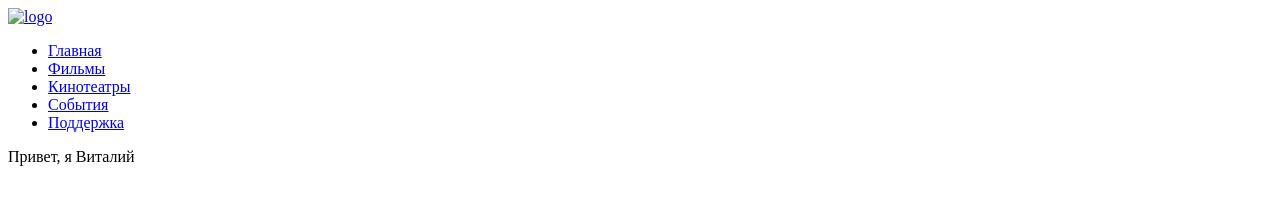
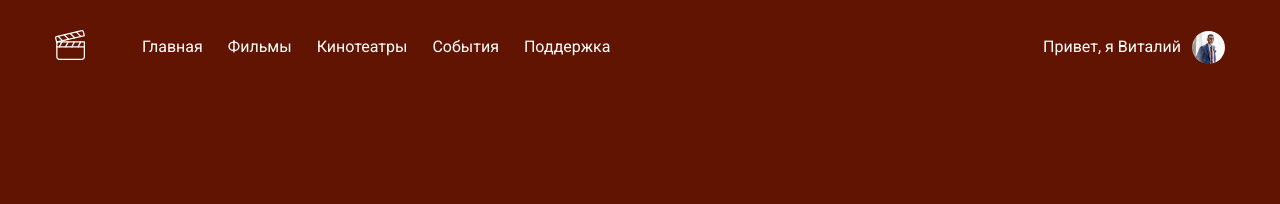
Before and after one commit to Vitaly9898/teatr, a plain HTML site: page index.html in a window 1280 px wide. Drawn offline with Linux system fonts and the light colour scheme; the site is published under a folder, as on GitHub Pages, so addresses that start at the root find nothing.

Commit message:
Add files via upload

```diff
--- a/index.html
+++ b/index.html
@@ -11,13 +11,13 @@
       href="https://fonts.googleapis.com/css2?family=Roboto:wght@400;700&display=swap"
       rel="stylesheet"
     />
-    <link rel="stylesheet" href="/css/normalize.css" />
-    <link rel="stylesheet" href="/css/style.css" />
+    <link rel="stylesheet" href="css/normalize.css" />
+    <link rel="stylesheet" href="css/style.css" />
   </head>
   <body>
     <header class="header container">
       <a href="/">
-        <img src="/image/logo.svg" alt="logo" />
+        <img src="image/logo.svg" alt="logo" />
       </a>
       <nav class="nav">
         <ul class="menu">
@@ -40,7 +40,7 @@
       </nav>
       <div class="user">
         <span>Привет, я Виталий</span>
-        <img class="user__avatar" src="/image/avatar.jpg" alt="" />
+        <img class="user__avatar" src="image/avatar.jpg" alt="" />
       </div>
     </header>
   </body>
```
